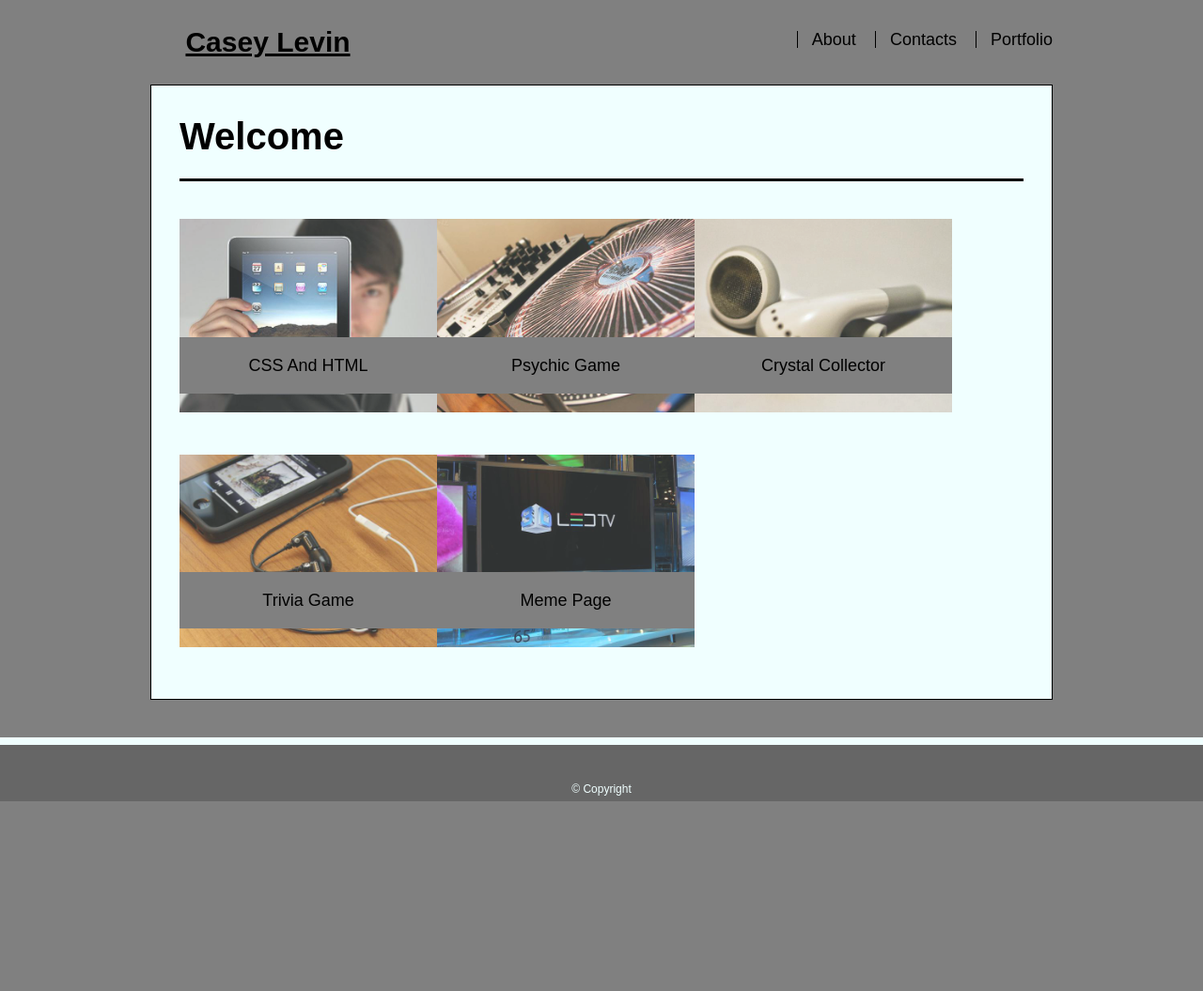
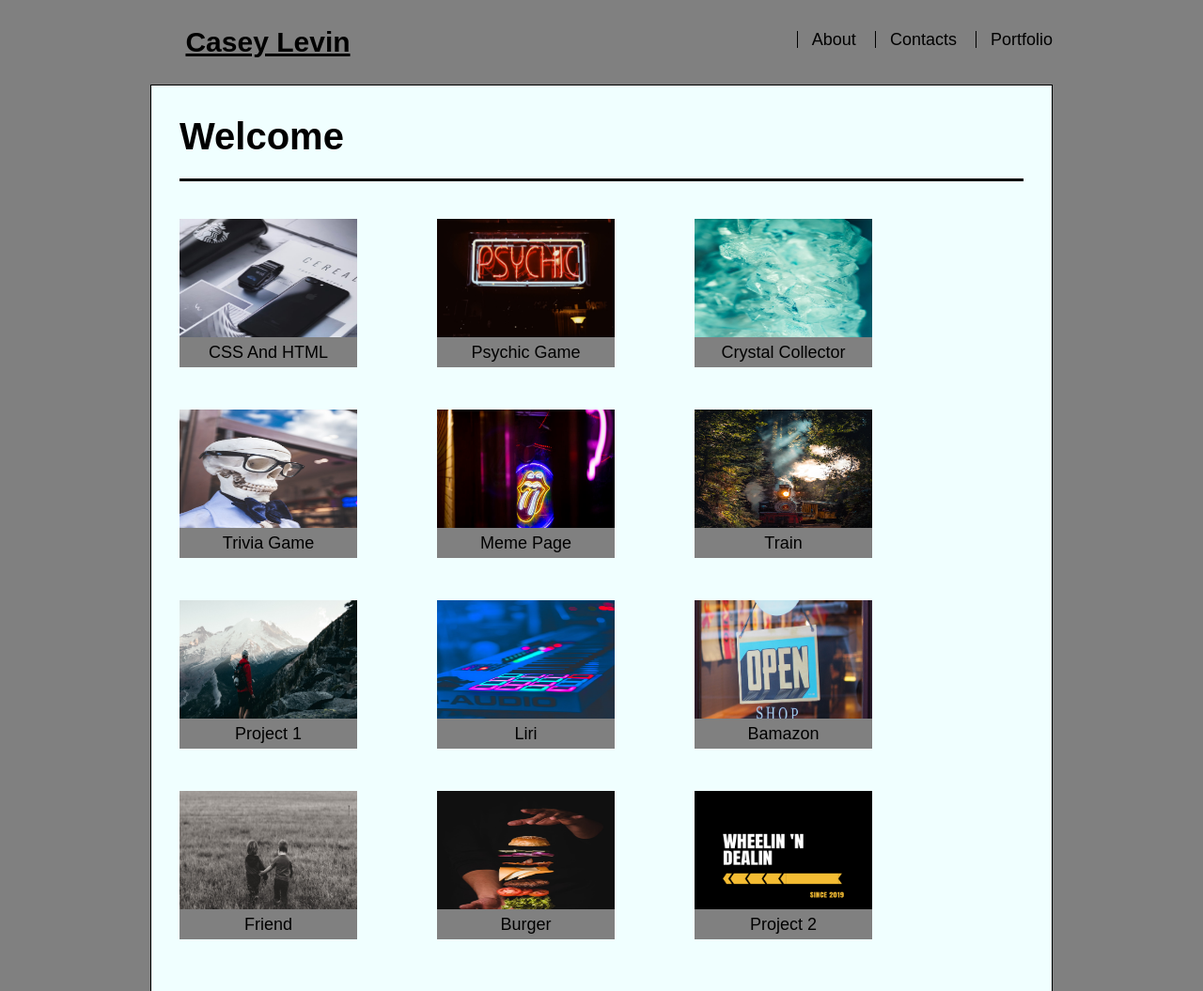
Before and after one commit to Caseyl70/Basic-Portfolio, a plain HTML site: page portfolio.html in a window 1280 px wide. Shown: the top 1055 px of the page at 94% size. Before the commit the page ends 857 px from the top, so only its background shows below. Drawn offline with Linux system fonts and the light colour scheme.

Commit message:
cleaning up and adding to portfolio and css pages.

```diff
--- a/CSS/style.css
+++ b/CSS/style.css
@@ -128,16 +128,16 @@ h2 {
 }
 
 img {
-    width: 100%;
+    width: 69%;
     border: 0 none;
-    opacity: 0.8;
+    height: 158px;
 }
 
 h3 {
     position: absolute;
-    bottom: 20px;
-    width: 100%;
-    padding: 15px;
+    bottom: 0px;
+    width: 69%;
+    padding: 1px;
     margin-bottom: 0;
     font-weight: 300;
     line-height: 30px;
--- a/portfolio.html
+++ b/portfolio.html
@@ -29,28 +29,28 @@
 
             <a href="https://caseyl70.github.io/HW-Layout/" target="_blank">
                 <div class="work">
-                    <img src="./imgs/technics-q-c-640-480-1.jpg" alt="Future Input">
+                    <img src="./imgs/layout.jpg" alt="Future Input">
 
                     <h3>CSS And HTML</h3>
                 </div>
             </a>
             <a href="https://caseyl70.github.io/Psychic-Game/" target="_blank">
                 <div class="work">
-                    <img src="./imgs/technics-q-c-640-480-2.jpg" alt="Future Input">
+                    <img src="./imgs/psychic.jpg" alt="Future Input">
 
                     <h3>Psychic Game</h3>
                 </div>
             </a>
             <a href="https://caseyl70.github.io/unit-4-game/" target="_blank">
                 <div class="work">
-                    <img src="./imgs/technics-q-c-640-480-5.jpg" alt="Future Input">
+                    <img src="./imgs/crystal.jpg" alt="Future Input">
 
                     <h3>Crystal Collector</h3>
                 </div>
             </a>
             <a href="https://caseyl70.github.io/TriviaGame/" target="_blank">
                 <div class="work">
-                    <img src="./imgs/technics-q-c-640-480-7.jpg" alt="Future input">
+                    <img src="./imgs/Trivia.jpeg" alt="Future input">
 
                     <h3>Trivia Game</h3>
                     <a href="" target="_blank">
@@ -58,11 +58,68 @@
                 </a>
                 <a href="https://caseyl70.github.io/06-Homework-/" target="_blank">
                     <div class="work">
-                        <img src="./imgs/technics-q-c-640-480-9.jpg" alt="Future Input">
+                        <img src="./imgs/Giphy.jpg" alt="Future Input">
 
                         <h3>Meme Page</h3>
                     </div>
                 </a>
+                <a href="./imgs/coming soon.jpeg" target="_blank">
+                    <div class="work">
+                        <img src="./imgs/train.jpg" alt="Future Input">
+
+                        <h3>Train</h3>
+                    </div>
+                </a>
+                <a href="file:///Users/casey/Desktop/Projects/Project1/html.docs/home.html#" target="_blank">
+                    <div class="work">
+                        <img src="./imgs/hike.me.jpg" alt="Future Input">
+
+                        <h3>Project 1 </h3>
+                    </div>
+                </a>
+                <a href="./imgs/coming soon.jpeg" target="_blank">
+                    <div class="work">
+                        <img src="./imgs/Liri.jpg" alt="Future Input">
+
+                        <h3>Liri</h3>
+                    </div>
+                </a>
+                <a href="./imgs/coming soon.jpeg" target="_blank">
+                    <div class="work">
+                        <img src="./imgs/bamazon.jpg" alt="Future Input">
+
+                        <h3>Bamazon</h3>
+                    </div>
+                </a>
+                <a href="./imgs/coming soon.jpeg" target="_blank">
+                    <div class="work">
+                        <img src="./imgs/friend.jpg" alt="Future Input">
+
+                        <h3>Friend</h3>
+                    </div>
+                </a>
+                <a href="./imgs/coming soon.jpeg" target="_blank">
+                    <div class="work">
+                        <img src="./imgs/burger.jpg" alt="Future Input">
+
+                        <h3>Burger</h3>
+                    </div>
+                </a>
+                <a href="https://fathomless-oasis-54748.herokuapp.com/" target="_blank">
+                    <div class="work">
+                        <img src="./imgs/Wheelin 'N Dealin Logo.png" alt="Future Input">
+
+                        <h3>Project 2</h3>
+                    </div>
+                </a>
+
+
+
+
+
+
+
+
 
         </section>
 
```
Also changed, not shown: imgs/Giphy.jpg (added), imgs/Liri.jpg (added), imgs/Trivia.jpeg (added), imgs/Wheelin 'N Dealin Logo.png (added), imgs/bamazon.jpg (added), imgs/burger.jpg (added), imgs/coming soon.jpeg (added), imgs/crystal.jpg (added), imgs/friend.jpg (added), imgs/hike.me.jpg (added), imgs/layout.jpg (added), imgs/psychic.jpg (added), imgs/technics-q-c-640-480-1.jpg (deleted), imgs/technics-q-c-640-480-2.jpg (deleted), 2 more files.
